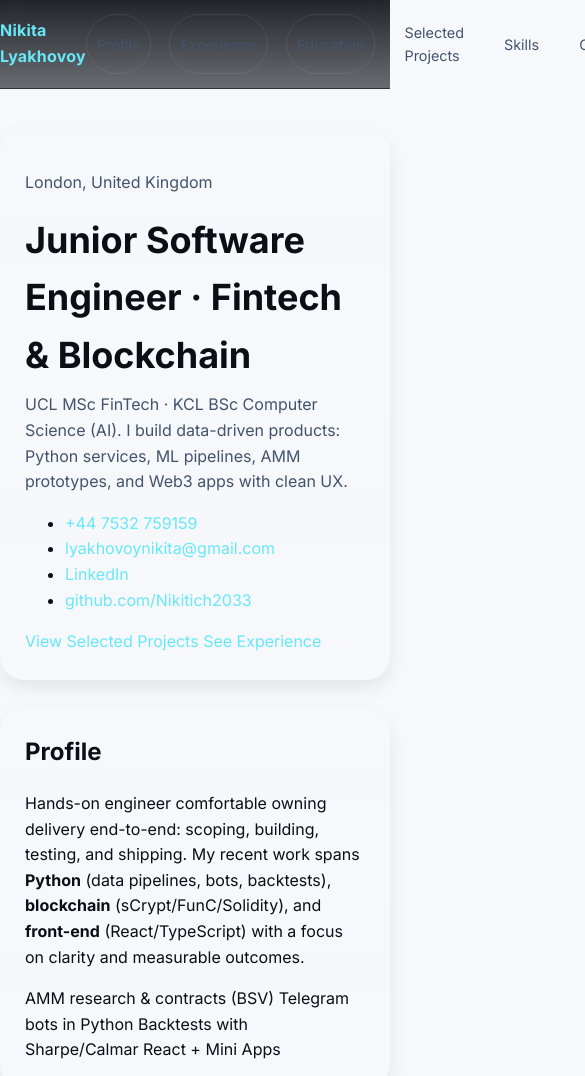
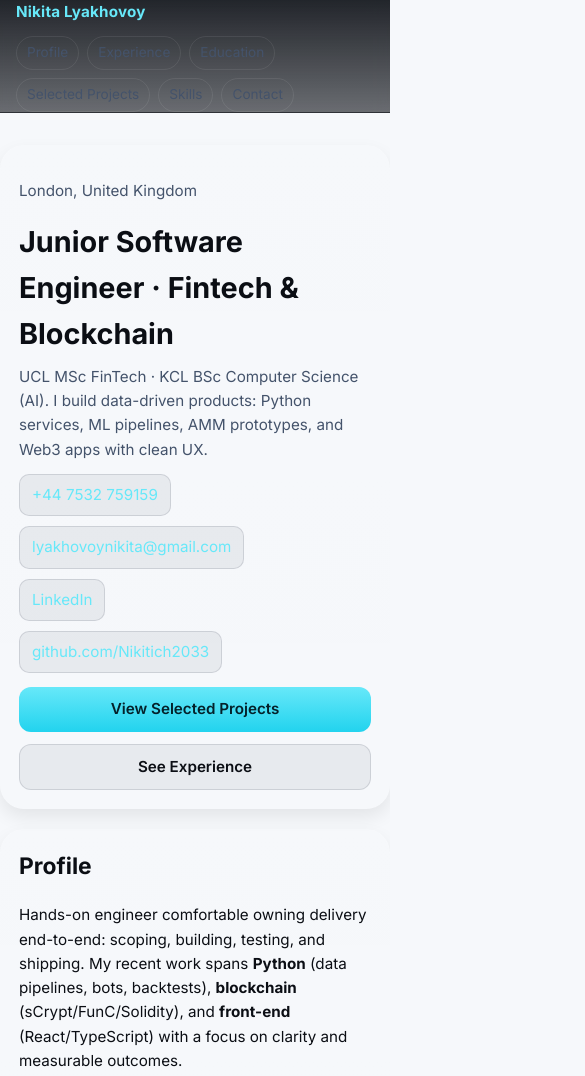
Before and after one commit to Nikitich2033/nikitich2033.github.io, a plain HTML site: page index.html in a window 390 px wide. Shown: the top 1076 px of the page, 585 px wide, since content can reach past the window. Drawn offline with Linux system fonts and the light colour scheme.

Commit message:
Responsive design adjusted for mobile with Menu dropdown

```diff
--- a/styles.css
+++ b/styles.css
@@ -1,45 +1,63 @@
 :root{
-      --bg:#0b0e14; --card:#121722; --muted:#8b9bb4; --text:#e6edf7; --brand:#67e8f9; --accent:#a78bfa;
-      --ring:rgba(103,232,249,.35); --shadow:0 10px 25px rgba(0,0,0,.25);
-      --radius:16px; --radius-sm:12px; --radius-lg:24px;
+  --bg:#0b0e14;
+  --card:#121722;
+  --muted:#8b9bb4;
+  --text:#e6edf7;
+  --brand:#67e8f9;
+  --accent:#a78bfa;
+  --ring:rgba(103,232,249,.35);
+  --shadow:0 10px 25px rgba(0,0,0,.25);
+  --radius:16px;
+  --radius-sm:12px;
+  --radius-lg:24px;
 }
+
 *{box-sizing:border-box}
 html,body{height:100%}
-    body{margin:0; background:var(--bg); color:var(--text);
+body{
+  margin:0;
+  background:var(--bg);
+  color:var(--text);
   font-family:Inter, system-ui, -apple-system, Segoe UI, Roboto, Ubuntu, Cantarell, Noto Sans, Helvetica, Arial, "Apple Color Emoji","Segoe UI Emoji";
-      line-height:1.6;}
+  line-height:1.6;
+}
 a{color:var(--brand); text-decoration:none}
 a:hover{opacity:.9; text-decoration:underline}
-    a.highlight-link{display:inline-flex; align-items:center; gap:6px; padding:6px 12px; border-radius:999px;
-      background:rgba(103,232,249,.12); border:1px solid rgba(103,232,249,.4); color:var(--brand); font-weight:600}
-    a.highlight-link:hover{background:rgba(103,232,249,.2); color:var(--text); text-decoration:none}
-    .container{max-width:1100px; margin:0 auto; padding:0 20px}
 
-    header.site-header{position:sticky; top:0; backdrop-filter:blur(10px);
-      background:linear-gradient(180deg, rgba(11,14,20,.9), rgba(11,14,20,.6)); border-bottom:1px solid rgba(255,255,255,.06); z-index:50}
-    .top-nav{display:flex; align-items:center; justify-content:space-between; padding:14px 0}
+.container{max-width:1100px; margin:0 auto; padding:0 24px}
+header.site-header{position:sticky; top:0; backdrop-filter:blur(10px); background:linear-gradient(180deg, rgba(11,14,20,.9), rgba(11,14,20,.6)); border-bottom:1px solid rgba(255,255,255,.06); z-index:50}
+.top-nav{display:flex; align-items:center; justify-content:space-between; padding:14px 0; gap:18px}
+.nav-links{display:flex; flex-wrap:wrap; gap:12px}
 .brand{font-weight:700; letter-spacing:.2px}
-    .nav-links{display:flex; gap:18px}
-    .chip{display:inline-flex; align-items:center; gap:8px; padding:6px 10px; border:1px solid rgba(255,255,255,.08);
-      border-radius:999px; color:var(--muted); font-size:.9rem}
+.chip{display:inline-flex; align-items:center; gap:8px; padding:6px 12px; border:1px solid rgba(255,255,255,.08); border-radius:999px; color:var(--muted); font-size:.9rem}
 
 .hero{display:grid; grid-template-columns:1.2fr .8fr; gap:28px; padding:40px 0}
-    .hero h1{font-size:2.25rem; margin:.25rem 0 .5rem}
+.hero h1{font-size:clamp(2rem, 4.5vw, 2.4rem); margin:.25rem 0 .5rem}
 .hero-subtitle{color:var(--muted); margin:0 0 12px}
-    .hero-card{background:linear-gradient(180deg, rgba(255,255,255,.02), rgba(255,255,255,.01));
-      border:1px solid rgba(255,255,255,.06); border-radius:var(--radius-lg); padding:24px; box-shadow:var(--shadow)}
+.hero-card{background:linear-gradient(180deg, rgba(255,255,255,.02), rgba(255,255,255,.01)); border:1px solid rgba(255,255,255,.06); border-radius:var(--radius-lg); padding:24px; box-shadow:var(--shadow)}
+
+.contact-list{display:flex; flex-wrap:wrap; gap:12px; padding:0; margin:12px 0 0; list-style:none}
+.contact-list a{display:inline-flex; align-items:center; gap:8px; padding:8px 12px; border-radius:10px; background:rgba(255,255,255,.04); border:1px solid rgba(255,255,255,.06)}
+
+.cta-row{display:flex; gap:12px; flex-wrap:wrap; margin-top:14px}
+.btn{display:inline-flex; align-items:center; gap:10px; padding:10px 14px; border-radius:12px; border:1px solid rgba(255,255,255,.08); background:rgba(255,255,255,.04); color:var(--text); font-weight:600}
+.btn:hover{background:rgba(255,255,255,.06)}
+.btn.primary{background:linear-gradient(180deg, #67e8f9, #22d3ee); color:#04212a; border:none}
+.btn.primary:hover{filter:brightness(.98)}
 
 .section{padding:28px 0}
 .section h2{font-size:1.6rem; margin:0 0 14px}
 .muted{color:var(--muted)}
+
+.kpis{display:flex; gap:12px; flex-wrap:wrap; margin-top:8px}
+.kpi{display:inline-flex; gap:6px; align-items:center; padding:6px 10px; border-radius:999px; background:rgba(103,232,249,.08); border:1px solid var(--ring); font-size:.9rem}
 
 .grid{display:grid; grid-template-columns:repeat(12, 1fr); gap:18px}
 .col-8{grid-column:span 8}
 .col-4{grid-column:span 4}
 .col-12{grid-column:span 12}
 
-    .detail-card, .card{background:linear-gradient(180deg, rgba(255,255,255,.02), rgba(255,255,255,.01));
-      border:1px solid rgba(255,255,255,.06); border-radius:var(--radius); padding:18px; box-shadow:var(--shadow)}
+.detail-card, .card{background:linear-gradient(180deg, rgba(255,255,255,.02), rgba(255,255,255,.01)); border:1px solid rgba(255,255,255,.06); border-radius:var(--radius); padding:18px; box-shadow:var(--shadow)}
 .detail-card header{display:flex; align-items:flex-start; justify-content:space-between; gap:12px}
 .meta{color:var(--muted); font-size:.95rem; margin:6px 0 0}
 .detail-card ul{margin:10px 0 0 20px}
@@ -47,20 +65,53 @@
 .cards{display:grid; grid-template-columns:repeat(auto-fit, minmax(260px, 1fr)); gap:16px}
 .card h3{margin:.25rem 0 .5rem}
 .tags{display:flex; flex-wrap:wrap; gap:8px; margin:.5rem 0}
-    .tag{font-family:"JetBrains Mono", ui-monospace, SFMono-Regular, Menlo, Monaco, Consolas, "Liberation Mono", "Courier New", monospace;
-      font-size:.8rem; padding:4px 8px; border-radius:8px; background:#0f172a; border:1px solid rgba(255,255,255,.08); color:#cbd5e1}
+.tag{font-family:"JetBrains Mono", ui-monospace, SFMono-Regular, Menlo, Monaco, Consolas, "Liberation Mono", "Courier New", monospace; font-size:.8rem; padding:4px 8px; border-radius:8px; background:#0f172a; border:1px solid rgba(255,255,255,.08); color:#cbd5e1}
 
 .two-col{display:grid; grid-template-columns:1fr 1fr; gap:16px}
 footer{margin:40px 0 20px; color:var(--muted); font-size:.95rem}
 
-    @media (max-width: 900px){
+@media (max-width:900px){
   .hero{grid-template-columns:1fr}
   .grid{grid-template-columns:repeat(6, 1fr)}
   .col-8, .col-4{grid-column:span 6}
   .two-col{grid-template-columns:1fr}
 }
-    @media (prefers-color-scheme: light){
-      :root{ --bg:#f6f8fb; --card:#fff; --text:#0b0e14; --muted:#44536b; --shadow:0 8px 18px rgba(0,0,0,.08) }
+
+@media (max-width:720px){
+  .container{padding:0 16px}
+  .top-nav{flex-direction:column; align-items:flex-start}
+  .nav-links{gap:10px}
+  .chip{font-size:.85rem}
+  .hero{padding:32px 0; gap:20px}
+  .hero-card{padding:20px}
+  .contact-list{flex-direction:column; align-items:flex-start; gap:10px}
+  .contact-list a{width:100%}
+  .cta-row{flex-direction:column}
+  .btn{width:100%; justify-content:center}
+  .kpis{flex-direction:column; align-items:flex-start}
+}
+
+@media (max-width:600px){
+  .grid{grid-template-columns:1fr}
+  .col-8, .col-4, .col-12{grid-column:span 1}
+  .cards{grid-template-columns:1fr}
+  .top-nav{gap:12px}
+}
+
+@media (max-width:480px){
+  body{font-size:.95rem}
+  .nav-links{gap:8px}
+  .chip{padding:5px 10px}
+  .hero h1{font-size:1.8rem}
+  .hero-card{padding:18px}
+  .section{padding:24px 0}
+}
+
+@media (prefers-color-scheme:light){
+  :root{--bg:#f6f8fb; --card:#fff; --text:#0b0e14; --muted:#44536b; --shadow:0 8px 18px rgba(0,0,0,.08)}
   body{background:var(--bg)}
   a:hover{text-decoration:none}
+  .contact-list a{background:rgba(12,23,42,.06); border:1px solid rgba(12,23,42,.12)}
+  .btn{background:rgba(12,23,42,.06); border:1px solid rgba(12,23,42,.12); color:var(--text)}
+  .btn:hover{background:rgba(12,23,42,.1)}
 }
```
Lines whose indentation alone changed are shown as unchanged.
